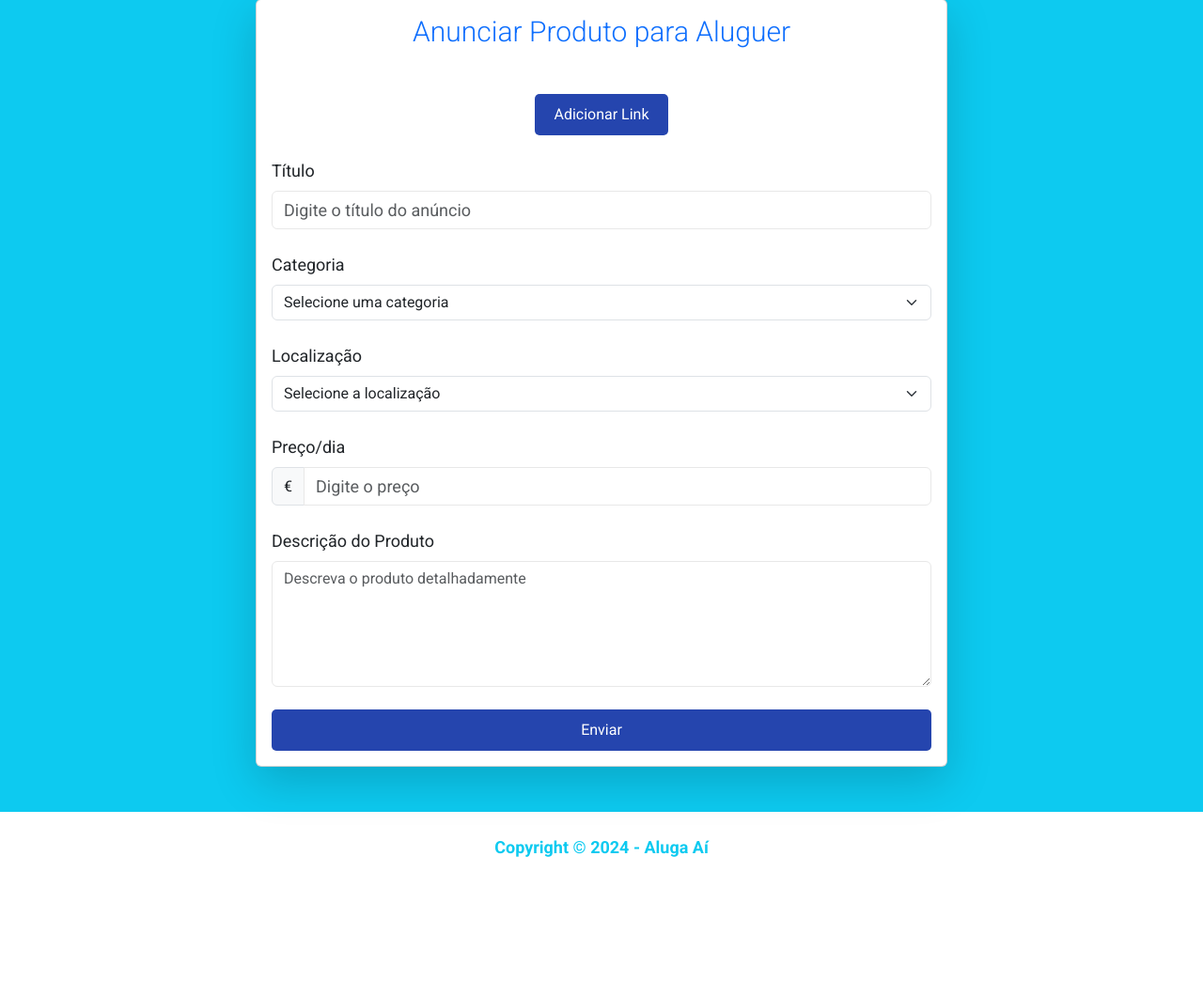
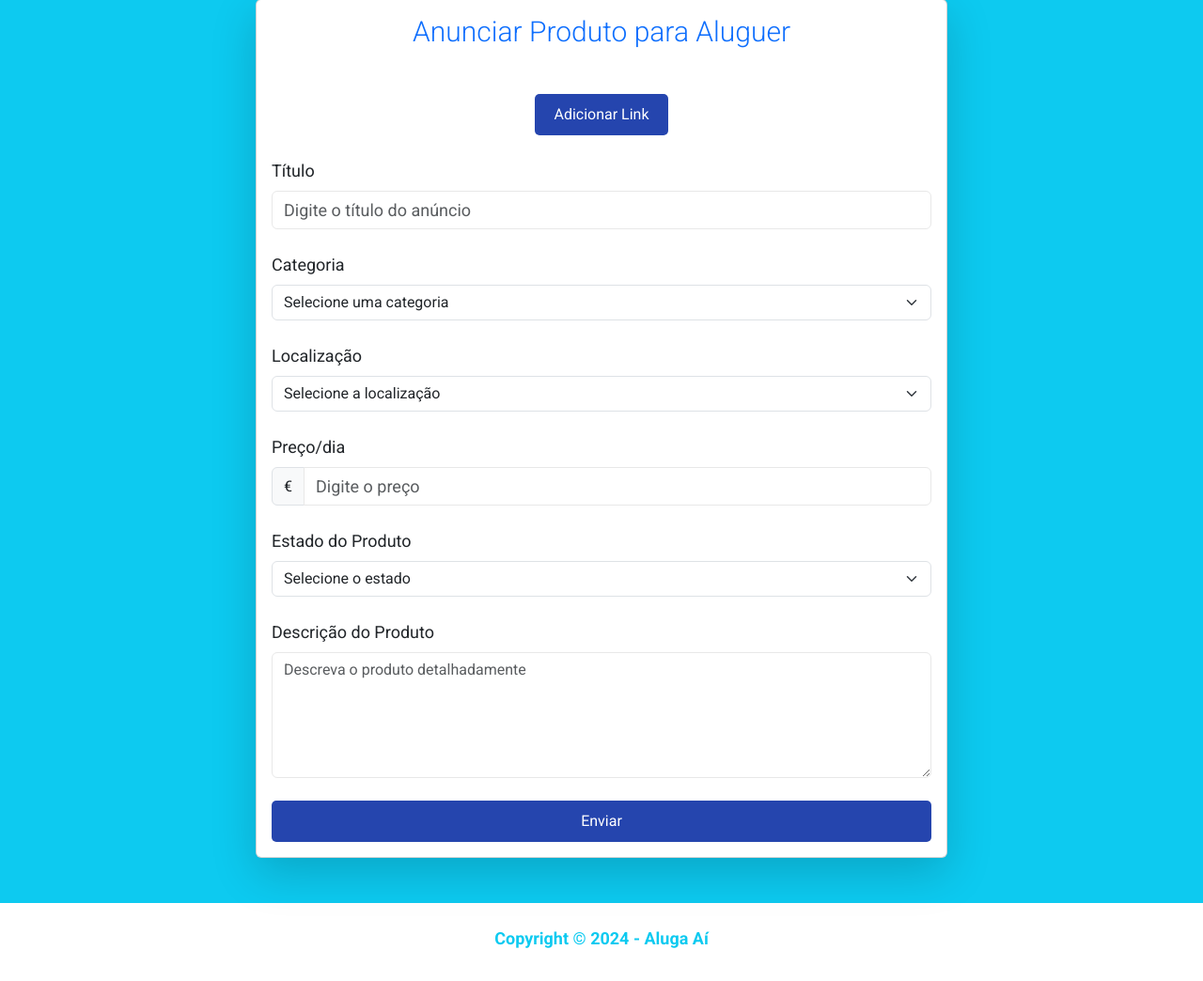
Before and after one commit to VascoCosta03/AlugaAi, a Django app: page /anuncie/ in a window 1280 px wide. Shown: the part 150-1194 px from the top of the page at 94% size. Before the commit the page ends 1062 px from the top, so only its background shows below. Run offline with Django 4.2, Linux system fonts and the light colour scheme; data that the repository does not hold is empty; some libraries are stand-ins or nearby versions.

Commit message:
anuncie final

```diff
--- a/app/index/templates/anuncie.html
+++ b/app/index/templates/anuncie.html
@@ -60,8 +60,19 @@ Anunciar Produto para Aluguer
                                 <label for="preco" class="form-label">Preço/dia</label>
                                 <div class="input-group">
                                     <span class="input-group-text">€</span>
-                                    <input type="number" class="form-control" id="preco" name="preco" placeholder="Digite o preço" required>
+                                    <input type="number" class="form-control" id="preco" name="preco" placeholder="Digite o preço" min="1" step="any" required>
                                 </div>
+                            </div>
+
+                            <!-- Estado do Produto -->
+                            <div class="mb-4">
+                                <label for="estado" class="form-label">Estado do Produto</label>
+                                <select class="form-select" id="estado" name="estado" required>
+                                    <option value="">Selecione o estado</option>
+                                    <option value="novo">Novo</option>
+                                    <option value="seminovo">Seminovo</option>
+                                    <option value="usado">Usado</option>
+                                </select>
                             </div>
 
                             <!-- Descrição -->
```
